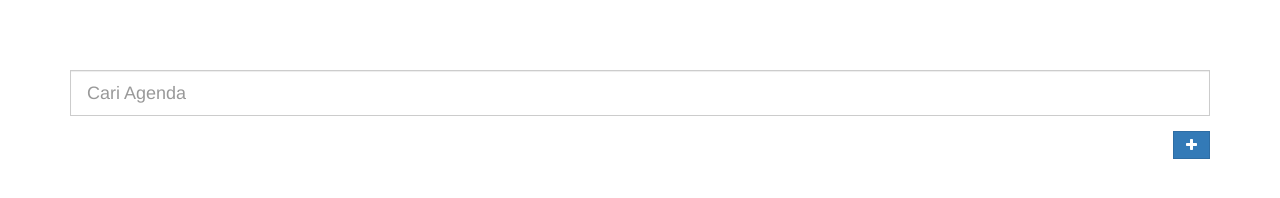
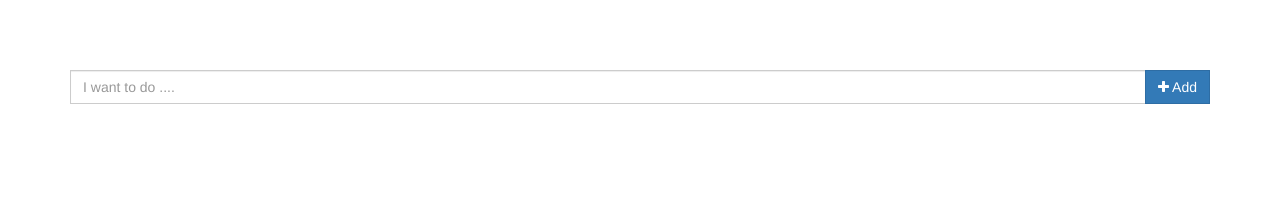
Before and after one commit to arizkyana/todo-app, a website: page app/index.html in a window 1280 px wide. Drawn offline with nearby package versions, Linux system fonts and the light colour scheme.

Commit message:
update tampilan todo list

```diff
--- a/app/index.html
+++ b/app/index.html
@@ -24,18 +24,26 @@
       <!--filter todo-->
       <div class="col-md-12">
         <div class="form-group">
-          <input type="text" class="form-control input-lg" ng-model="data.todo" placeholder="Cari Agenda" />
+          <div class="input-group">
+            <input type="text" class="form-control" ng-model="data.todo" placeholder="I want to do ....">
+            <span class="input-group-btn">
+              <button ng-click="addTodo()" class="btn btn-primary" type="button">
+                <i class="fa fa-plus"></i> Add
+              </button>
+            </span>
+
+          </div>
+          <!-- /input-group -->
+
         </div>
       </div>
       <div class="col-md-12 no-overflow">
-        <button ng-click="addTodo()" type="button" class="btn btn-primary pull-right">
-          <i class="fa fa-plus"></i>
-        </button>
+
       </div>
 
       <!--end filter todo-->
     </div>
-    <div class="row padding-top-lg">
+    <div class="row ">
       <div class="col-md-12">
 
         <!--panel agenda-->
```
